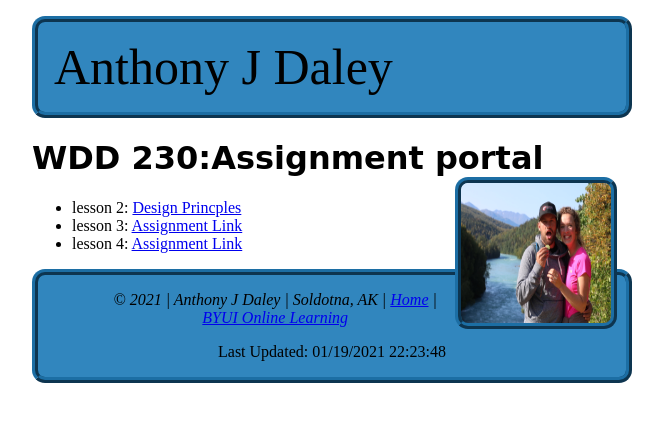
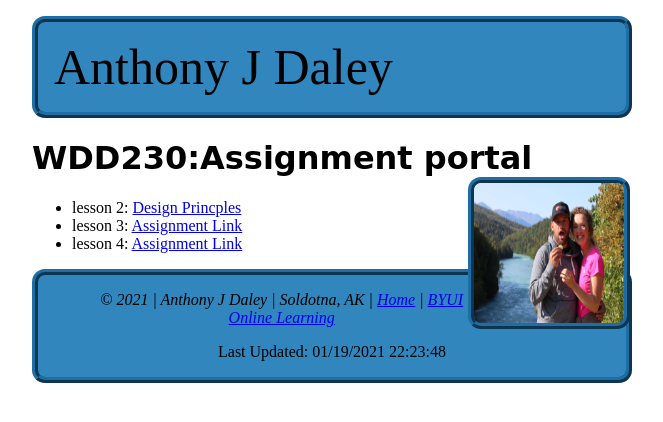
Before and after one commit to Tonyjdaley/Tonyjdaley, a plain HTML site: page index.html in a window 1280 px wide. Shown: the whole page, without its empty margins (308-971 px from the left). Drawn offline with Linux system fonts and the light colour scheme.

Commit message:
adjust picture

```diff
--- a/css/styles.css
+++ b/css/styles.css
@@ -45,7 +45,7 @@ h1, h2, h3, h4, h5, h6 {
   width: 150px;
   height: 140px;
   float: right;
-  margin-right:15px;
+  margin-right:2px;
 }
 .p1{
   font-size: 30px;
--- a/index.html
+++ b/index.html
@@ -17,7 +17,7 @@
 
         </header>
 
-    <h1>WDD 230:Assignment portal
+    <h1>WDD230:Assignment portal
         <img class= "main-portrait" src="HTML/5CA64236-4A0F-4668-A866-0AEFCE93A9DA - Tony Daley.jpeg" alt="Self-Portrait">
     </h1>
 
```
